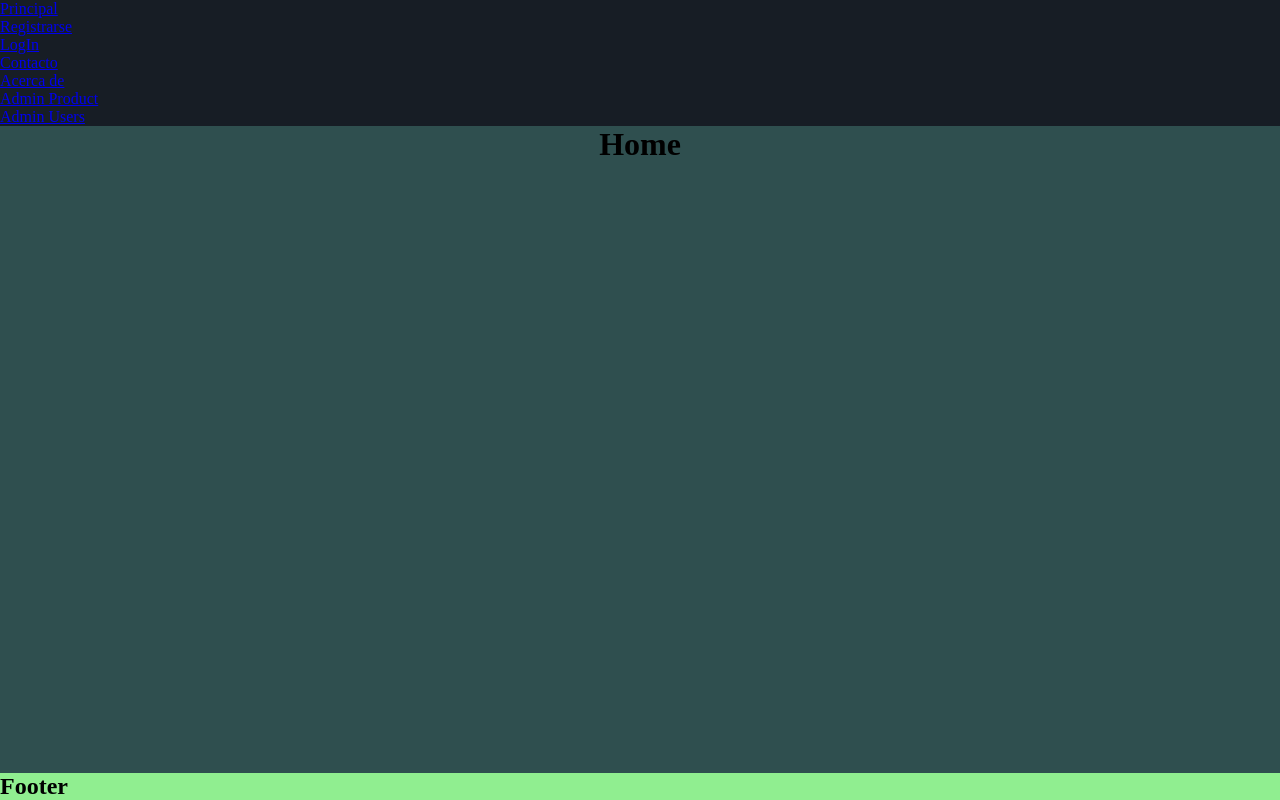
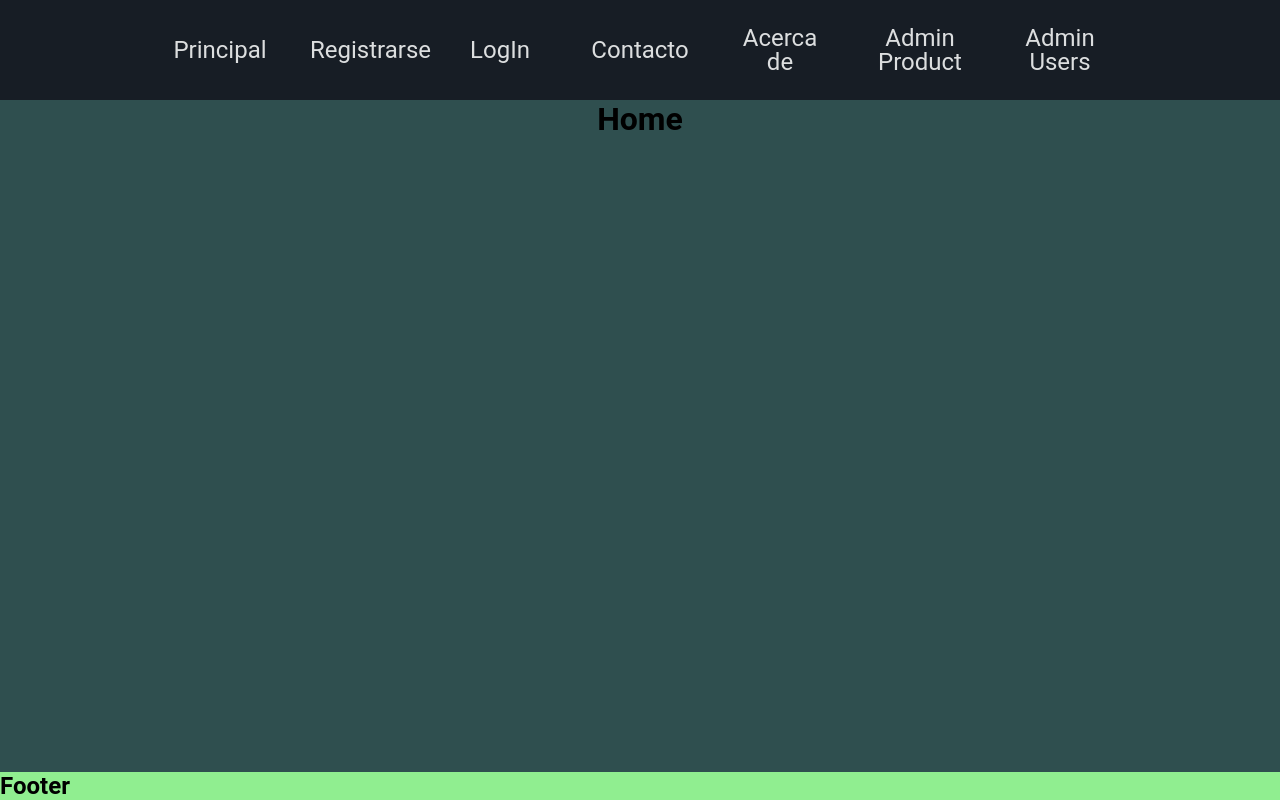
Before and after one commit to SantiVelez99/front-end-entrega-final, a React (Vite) app: page / in a window 1280 px wide. Built offline with nearby package versions, Linux system fonts and the light colour scheme.

Commit message:
menu hamburguesa completado

```diff
--- a/src/index.css
+++ b/src/index.css
@@ -15,6 +15,7 @@
   margin: 0;
   padding: 0;
   box-sizing: border-box;
+  font-family: 'Roboto', sans-serif;
 }
 #root{
   height: 100vh;
@@ -24,7 +25,7 @@
   align-items: center;
   justify-content: center;
   width: 100%;
-  .header-container{
+  .main-header{
     width: 100%;
     background-color: var(--navColor);
   }
--- a/src/layout/header/Header.jsx
+++ b/src/layout/header/Header.jsx
@@ -3,22 +3,28 @@ import { NavLink } from "react-router-dom"
 export default function Header() {
     const isAdmin = true
     return (
-        <header className="header-container">
+        <header className="main-header">
+            <div className="bg-menu-container">
+            <input type="checkbox" className="check-menu" id="check-menu"/>
+            <label htmlFor="check-menu" className="burguer-menu">
+                <div className="burguer-line"></div>
+            </label>
             <nav className='nav-menu'>
                 <ul className='nav-list'>
-                    <li><NavLink to="/">Principal</NavLink></li>
-                    <li><NavLink to="/register">Registrarse</NavLink></li>
-                    <li><NavLink to="/login">LogIn</NavLink></li>
-                    <li><NavLink to="/contact">Contacto</NavLink></li>
-                    <li><NavLink to="/about-us">Acerca de</NavLink></li>
+                    <li className='nav-item'><NavLink to="/">Principal</NavLink></li>
+                    <li className='nav-item'><NavLink to="/register">Registrarse</NavLink></li>
+                    <li className='nav-item'><NavLink to="/login">LogIn</NavLink></li>
+                    <li className='nav-item'><NavLink to="/contact">Contacto</NavLink></li>
+                    <li className='nav-item'><NavLink to="/about-us">Acerca de</NavLink></li>
                     {isAdmin && (
                         <>
-                            <li><NavLink to="/admin-product">Admin Product</NavLink></li>
-                            <li><NavLink to="/admin-users">Admin Users</NavLink></li>
+                            <li className='nav-item'><NavLink to="/admin-product">Admin Product</NavLink></li>
+                            <li className='nav-item'><NavLink to="/admin-users">Admin Users</NavLink></li>
                         </>
                     )}
                 </ul>
             </nav>
+            </div>
         </header>
     )
 }
--- a/src/layout/header/header.css
+++ b/src/layout/header/header.css
@@ -1,6 +1,270 @@
-:root{
+:root {
     --fontColor: #DCDEDF;
+    --navColor: #171D25;
 }
-.header-nav {
 
+/* *Estilos Header */
+
+.main-header {
+    position: sticky;
+    top: 0;
+    display: flex;
+    flex-direction: row;
+    justify-content: space-between;
+    align-items: center;
+    height: 100px;
+    width: 100%;
+    background-color: var(--navColor);
+    z-index: 3;
 }
+
+.header-container {
+    display: flex;
+    align-items: center;
+    margin-left: .5rem;
+    gap: .75rem;
+    color: var(--fontColor);
+    position: absolute;
+    left: 50%;
+    transform: translateX(-50%);
+}
+
+.header-icon {
+    font-size: 3rem;
+}
+
+.header-title {
+    font-size: 2rem;
+    font-weight: bold;
+    margin-bottom: 0;
+}
+
+.title-link {
+    text-decoration: none;
+    color: inherit;
+}
+
+.user-cart-icon {
+    font-size: 2rem;
+    color: var(--fontColor);
+    flex: 0 0 1;
+}
+
+.user-info-container {
+    margin-right: 1rem;
+    display: flex;
+    align-items: center;
+    justify-content: center;
+    text-align: center;
+    gap: 1rem;
+}
+
+.user-info {
+    display: flex;
+    flex-direction: column;
+}
+
+.user-icon {
+    height: 50px;
+    width: 50px;
+}
+
+.user-name-container {
+    display: flex;
+    flex-direction: column;
+    color: var(--fontColor);
+}
+
+/* *Estilos menu hamburguesa */
+.check-menu {
+    display: none;
+}
+
+.burguer-menu {
+    width: 50px;
+    height: 50px;
+    margin-left: 10px;
+    display: flex;
+    justify-content: center;
+    align-items: center;
+    background-color: var(--navColor);
+
+    &:hover {
+        cursor: pointer;
+    }
+}
+
+.burguer-line {
+    width: 25px;
+    height: 3px;
+    background-color: white;
+    position: relative;
+    z-index: 2;
+}
+
+.burguer-line::after,
+.burguer-line::before {
+    content: "";
+    display: block;
+    width: 25px;
+    height: 3px;
+    background-color: white;
+    position: absolute;
+    top: -10px;
+    transition: all .3s ease-in-out;
+}
+
+.burguer-line::before {
+    top: 10px;
+}
+
+.main-header:has(.check-menu:checked) {
+    height: 100vh;
+    .header-container {
+        display: none;
+    }
+
+    .user-cart {
+        display: none;
+    }
+}
+
+.check-menu:checked~.nav-menu {
+    transition: all .5s ease-in-out;
+    height: 150vh;
+    width: 150vw;
+}
+
+.check-menu:checked~.burguer-menu {
+    position: absolute;
+    top: 5px;
+}
+
+.check-menu:checked~.burguer-menu .burguer-line {
+    background-color: var(--navColor);
+}
+
+.check-menu:checked~.burguer-menu .burguer-line::before {
+    top: 0;
+    transform: rotate(45deg);
+}
+
+.check-menu:checked~.burguer-menu .burguer-line::after {
+    top: 0;
+    transform: rotate(-45deg);
+}
+
+
+/* *Estilos NavList */
+.nav-menu {
+    position: absolute;
+    top: 50vh;
+    left: 50%;
+    transform: translateY(-50%) translateX(-50%);
+    width: 0;
+    height: 0;
+    overflow: hidden;
+    background-color: var(--navColor);
+    border-radius: 50%;
+    display: flex;
+    flex-direction: column;
+    transition: all .5s ease-in-out;
+}
+
+.nav-list {
+    list-style: none;
+    display: flex;
+    flex-direction: column;
+    justify-content: center;
+    flex: 1;
+    align-items: center;
+    color: var(--fontColor);
+    font-size: 1.5rem;
+}
+
+.nav-item {
+    display: flex;
+    line-height: 1.5rem;
+
+    a {
+        width: 40vw;
+        max-width: 200px;
+        margin: 1rem 1rem;
+        color: var(--fontColor);
+        text-decoration: none;
+        display: inline-block;
+        text-align: center;
+    }
+
+    &:not(:last-child) {
+        border-bottom: 1px solid white;
+    }
+}
+body:has(.check-menu:checked) {
+    #root {
+        overflow: hidden;
+    }
+}
+
+@media screen and (width > 768px) {
+    .main-gallery {
+        max-width: 90%;
+    }
+
+    .header-container {
+        order: -1;
+        position: static;
+        transform: translateX(0);
+    }
+
+    .burguer-menu {
+        display: none;
+    }
+
+    .nav-menu {
+        position: absolute;
+        height: 100px;
+        width: auto;
+        top: 0;
+        left: 50%;
+        transform: translateX(-50%);
+        border-radius: 0;
+        transition: none;
+        background-color: transparent;
+    }
+
+    .nav-list {
+        display: flex;
+        flex-direction: row;
+        gap: .5rem;
+
+        .nav-item {
+            a {
+                width: 100px;
+            }
+
+            border: none;
+
+            &:hover {
+                font-size: 1.6rem;
+                font-weight: bold;
+                cursor: pointer;
+                transition: .4s all ease-in-out;
+            }
+        }
+    }
+}
+
+@media screen and (width <= 768px) {
+    .main-header {
+        height: 75px;
+    }
+    body:has(.check-menu:checked) {
+        .user-info {
+            display: block;
+            position: absolute;
+            top: 25px;
+            right: 25px;
+        }
+    }
+}
```
